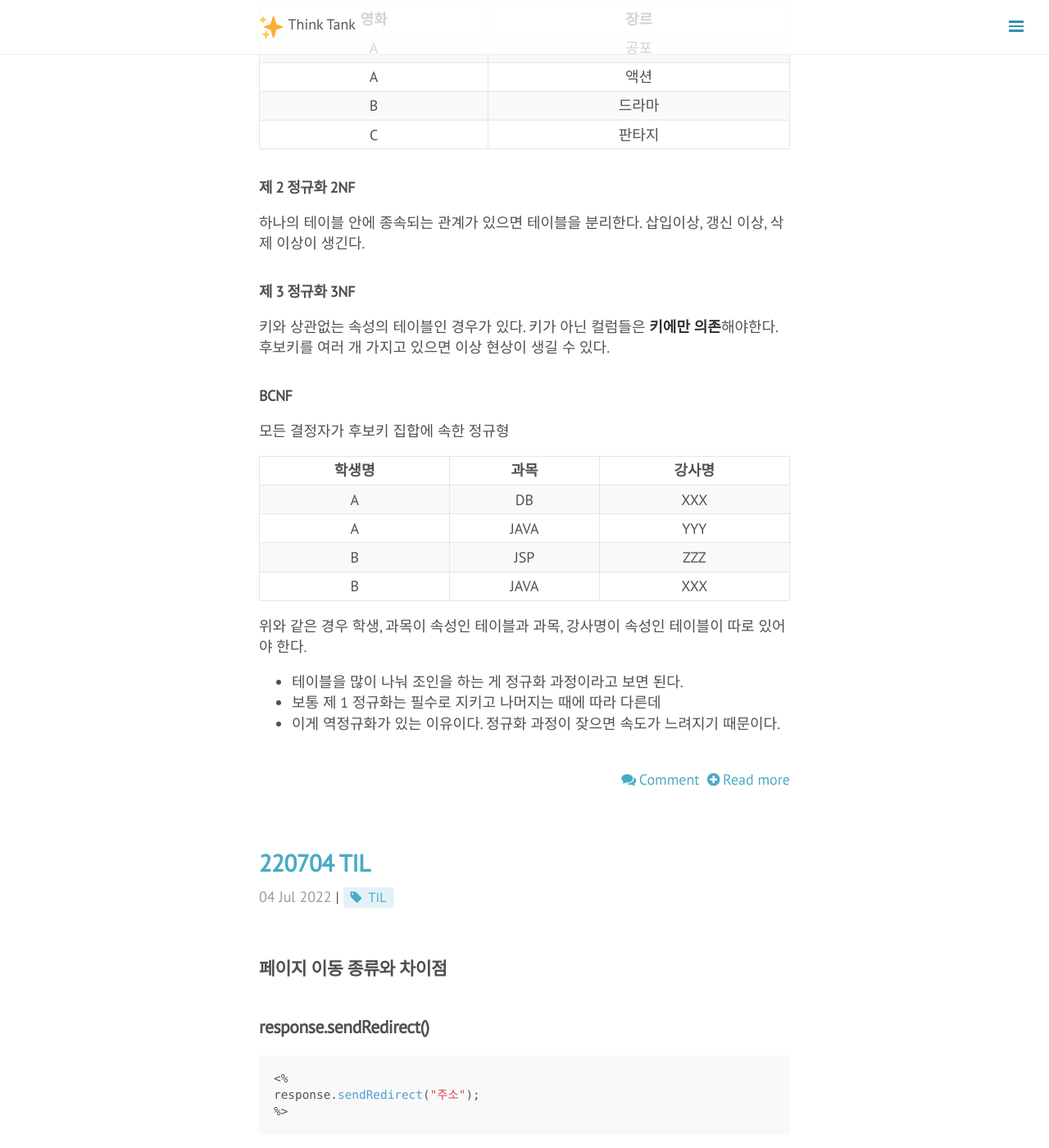
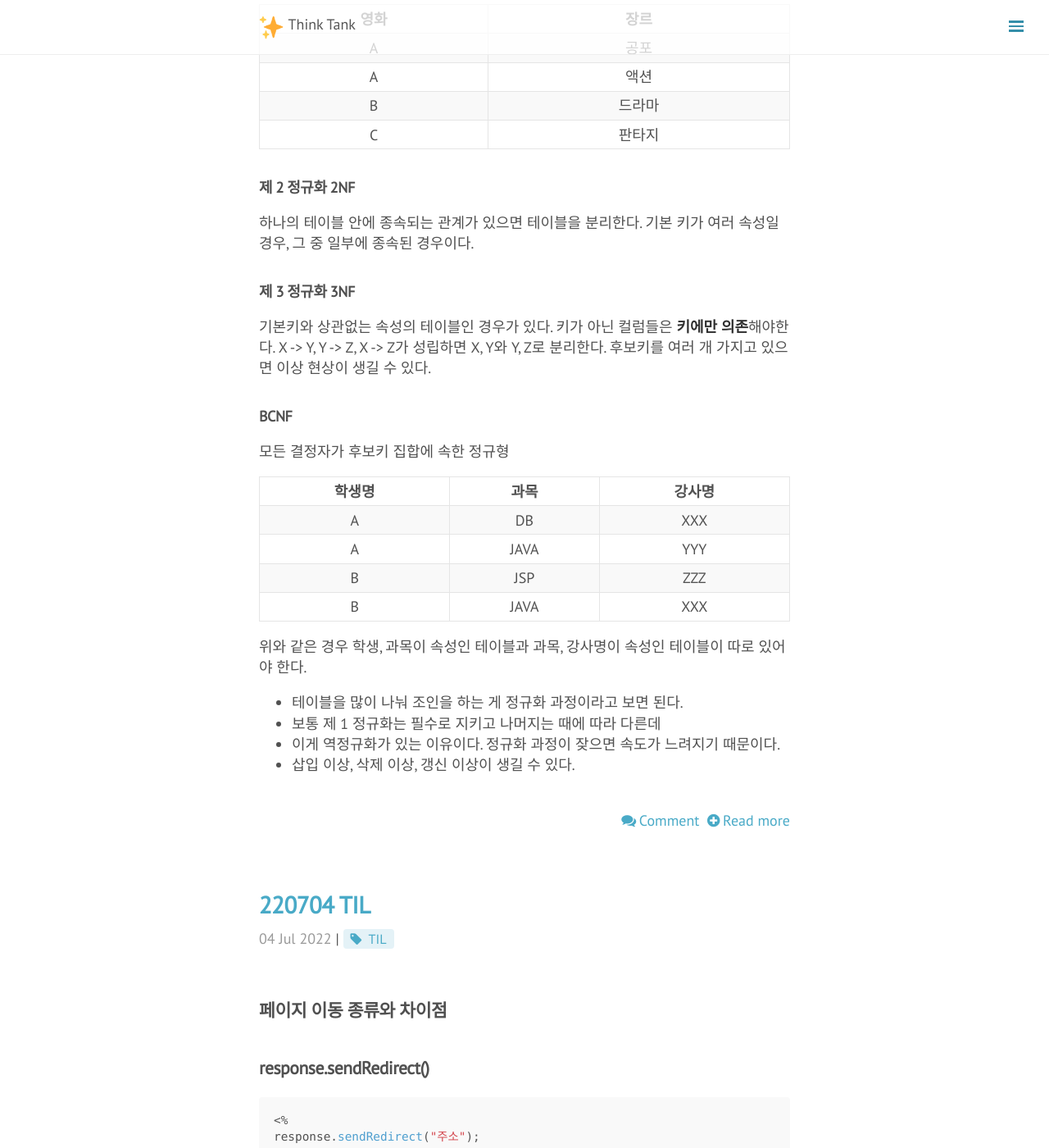
Before and after one commit to kizuc/kizuc.github.io, a Jekyll site: the page built from blog/index.html, in a window 1280 px wide and 1400 px high, scrolled down 460 px. Shown: the whole window at 82% size. Built offline with Jekyll 4.4.1, drawn with Linux system fonts in a browser that asks for light colours; nearby versions of some CDN libraries; the list of posts is cut into pages by our own code; comment, search, counter and statistics services are not loaded.

Commit message:
20220705 TIL

```diff
--- a/_posts/TIL/2022-07-05-TIL.md
+++ b/_posts/TIL/2022-07-05-TIL.md
@@ -27,11 +27,11 @@ date: 2022-07-05
 |C|판타지|
 
 ### 제 2 정규화 2NF
-하나의 테이블 안에 종속되는 관계가 있으면 테이블을 분리한다.
-삽입이상, 갱신 이상, 삭제 이상이 생긴다.
+하나의 테이블 안에 종속되는 관계가 있으면 테이블을 분리한다. 기본 키가 여러 속성일 경우, 그 중 일부에 종속된 경우이다.
 
 ### 제 3 정규화 3NF
-키와 상관없는 속성의 테이블인 경우가 있다. 키가 아닌 컬럼들은 **키에만 의존**해야한다.
+기본키와 상관없는 속성의 테이블인 경우가 있다. 키가 아닌 컬럼들은 **키에만 의존**해야한다.
+X -> Y, Y -> Z, X -> Z가 성립하면 X, Y와 Y, Z로 분리한다.
 후보키를 여러 개 가지고 있으면 이상 현상이 생길 수 있다.
 
 ### BCNF
@@ -49,5 +49,6 @@ date: 2022-07-05
 - 테이블을 많이 나눠 조인을 하는 게 정규화 과정이라고 보면 된다.
 - 보통 제 1 정규화는 필수로 지키고 나머지는 때에 따라 다른데
 - 이게 역정규화가 있는 이유이다. 정규화 과정이 잦으면 속도가 느려지기 때문이다.
+- 삽입 이상, 삭제 이상, 갱신 이상이 생길 수 있다.
 <br>
 <br>
```
